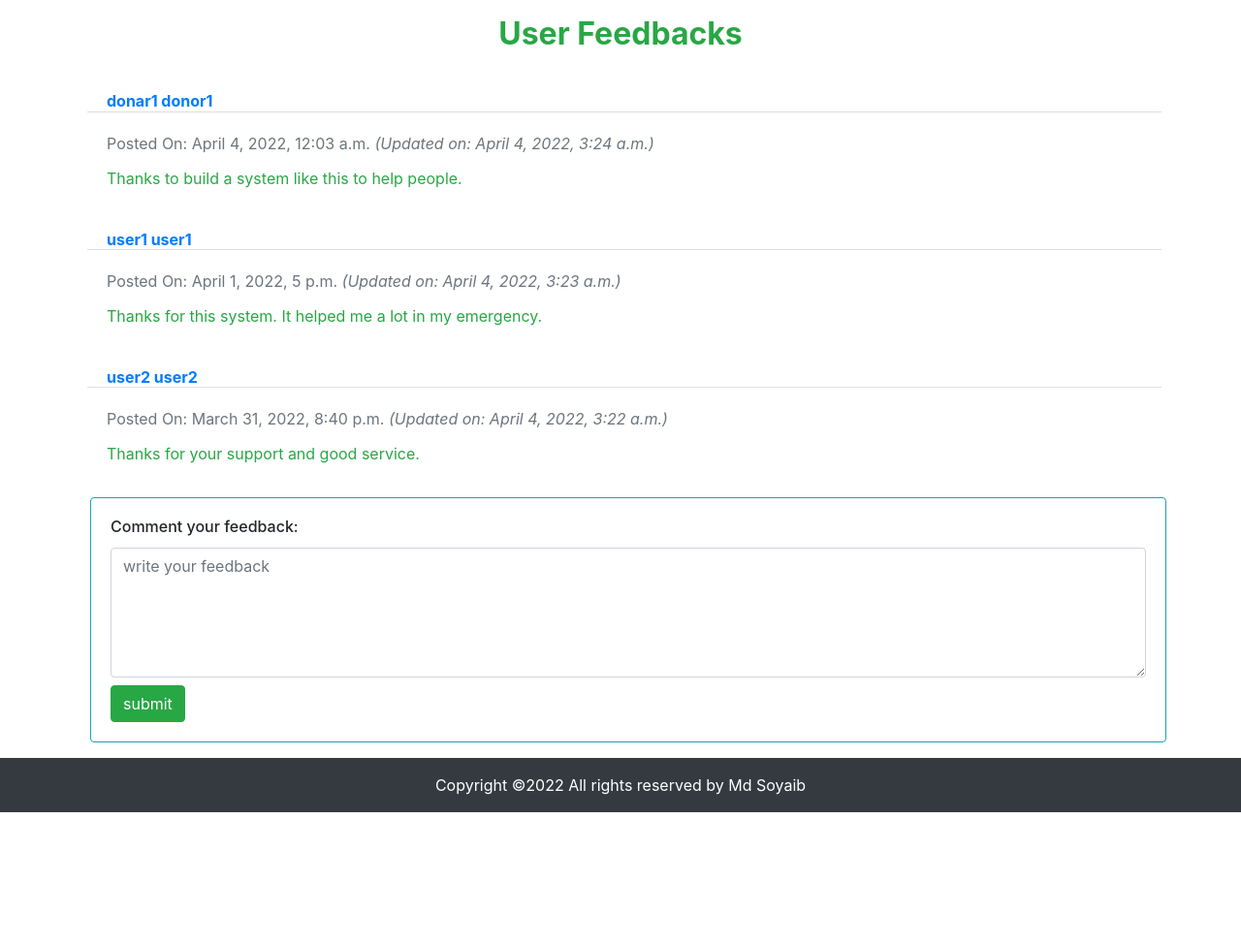
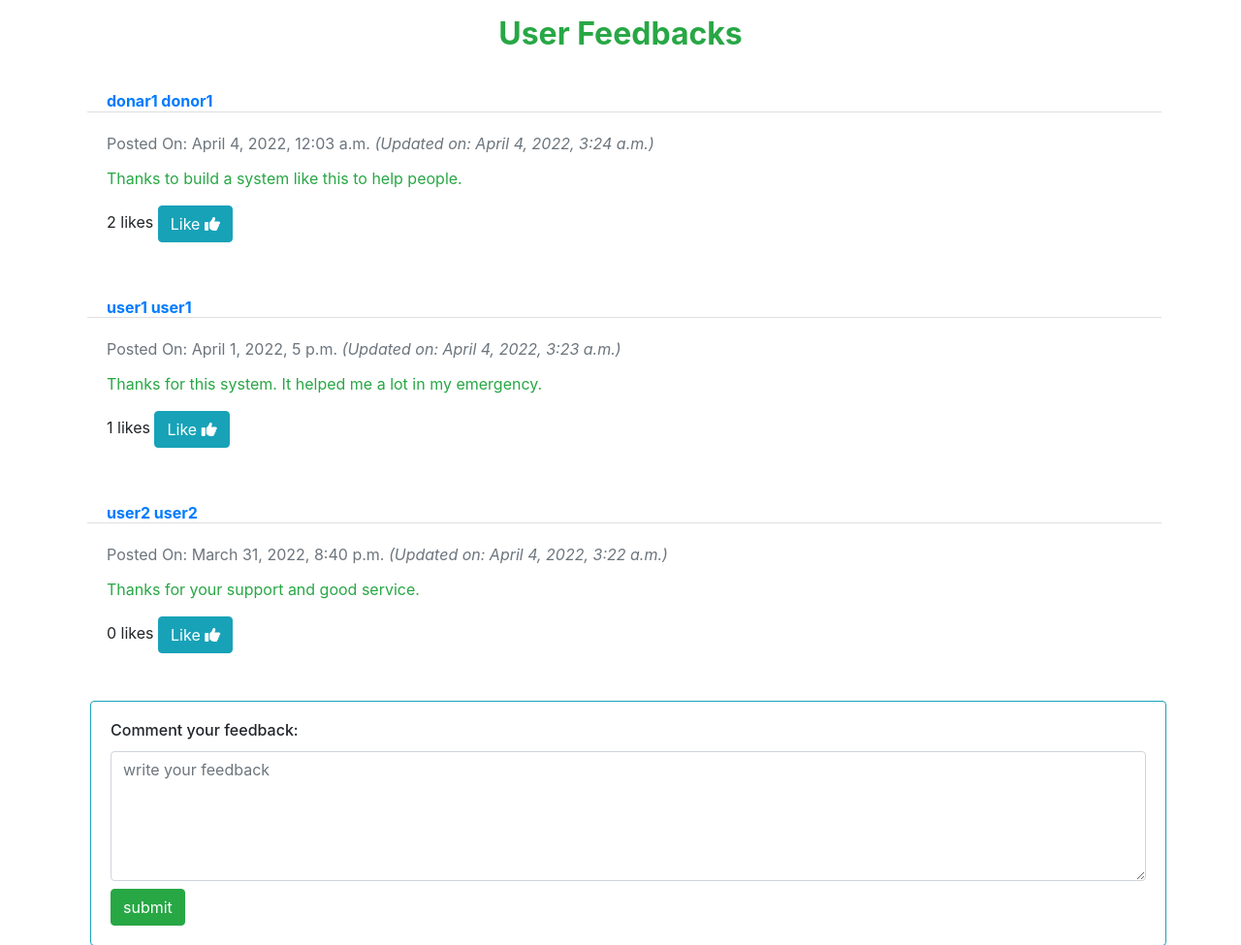
Before and after one commit to mdsoyaib/Blood_Bank, a Django app: page /feedback in a window 1280 px wide. Shown: the part 56-1031 px from the top of the page at 97% size. Before the commit the page ends 894 px from the top, so only its background shows below. Run offline with Django 3.2, Linux system fonts and the light colour scheme; a user stored in the database is signed in; data comes from the database, SQL or seed files in the repository; both versions use the stored data as it was after the commit; parts of the project's set-up code (start-up, migrations or seed data) failed here and were passed over; some libraries are stand-ins or nearby versions.

Commit message:
worked for feedback likes and crated logic, model for it and in future will make the like option more improved

```diff
--- a/app/models.py
+++ b/app/models.py
@@ -80,6 +80,14 @@ class EventRegistration(models.Model):
 class Feedback(models.Model):
     user = models.ForeignKey(CustomUser, on_delete=models.PROTECT, verbose_name=_("User Name"), null=True, blank=True)
     feedback = models.TextField(null=True, blank=True)
+    like = models.PositiveIntegerField(null=True, blank=True, default=0)
+    created_at = models.DateTimeField(auto_now_add=True, blank=True, null=True)
+    updated_at = models.DateTimeField(auto_now=True, blank=True, null=True)
+
+
+class FeedbackLike(models.Model):
+    user = models.ForeignKey(CustomUser, on_delete=models.PROTECT, verbose_name=_("User Name"), null=True, blank=True)
+    feedback = models.ForeignKey(Feedback, on_delete=models.CASCADE, null=True, blank=True)
     created_at = models.DateTimeField(auto_now_add=True, blank=True, null=True)
     updated_at = models.DateTimeField(auto_now=True, blank=True, null=True)
 
--- a/app/views.py
+++ b/app/views.py
@@ -1,6 +1,6 @@
 from django.shortcuts import render, redirect
 from django.views import View
-from app.models import City, Blood, CustomUser, Event, EventRegistration, Feedback, ContactForm, BloodRequest
+from app.models import City, Blood, CustomUser, Event, EventRegistration, Feedback, ContactForm, BloodRequest, FeedbackLike
 from django.contrib import messages
 from django.contrib.auth import authenticate, login
 from django.db.models import F
@@ -213,6 +213,7 @@ class Login(View):
 
 class Feedbacks(View):
     def get(self, request):
+        user=request.user
         feedback = Feedback.objects.all().order_by('-id')
         return render(request, 'feedback.html', {'feedback': feedback})
 
@@ -272,6 +273,26 @@ class DeleteFeedback(View):
         return redirect('feedback')
 
 
+# feedback like view
+
+class LikeFeedback(View):
+    def post(self, request, id):
+        user = request.user
+        check = Feedback.objects.get(id=id)
+        try:
+            if FeedbackLike.objects.all().get(user=user, feedback=check):
+                messages.warning(request, "You have already liked this feedback")
+                return redirect('feedback')
+        except:
+            pass
+
+        flike = FeedbackLike(user=user, feedback=check)
+        flike.save()
+        check.like = check.like + 1
+        check.save()
+        messages.success(request, "Thanks for your like!")
+        return redirect('feedback')
+
 # about us page view
 
 class About(View):
--- a/blood_bank/urls.py
+++ b/blood_bank/urls.py
@@ -15,7 +15,7 @@ Including another URLconf
 """
 from django.contrib import admin
 from django.urls import path
-from app.views import Home, Signup, Login, Events, Feedbacks, About, BloodBank, BloodRequestHistory, BloodRequestReport, DeleteBloodRequest, EditFeedback, DeleteFeedback
+from app.views import Home, Signup, Login, Events, Feedbacks, About, BloodBank, BloodRequestHistory, BloodRequestReport, DeleteBloodRequest, EditFeedback, DeleteFeedback, LikeFeedback
 from django.contrib.auth import views as auth_views
 from django.conf.urls.static import static
 from django.conf import settings
@@ -30,6 +30,7 @@ urlpatterns = [
     path('feedback', Feedbacks.as_view(), name="feedback"),
     path('edit_feedback/<int:id>', EditFeedback.as_view(), name="edit_feedback"),
     path('delete_feedback/<int:id>', DeleteFeedback.as_view(), name="delete_feedback"),
+    path('like_feedback/<int:id>', LikeFeedback.as_view(), name="like_feedback"),
 
     path('about', About.as_view(), name="about"),
 
--- a/templates/feedback.html
+++ b/templates/feedback.html
@@ -21,6 +21,25 @@
                     <div class="card-body">
                         <p class="card-title text-secondary pt-0">Posted On: {{feedback.created_at}} <i>(Updated on: {{feedback.updated_at}})</i></p>
                         <p class="card-text text-success">{{feedback.feedback}}</p>
+
+                       <!-- like/unlike section, if user is logged then he/she can like/unlike feedback -->
+                        {% if user.is_authenticated %}
+                        <p class="card-text">
+
+                            <form action="like_feedback/{{feedback.id}}" method="post">
+                                {% csrf_token %}
+
+                                {{feedback.like}} likes
+                                <button class="btn btn-info" type="submit">Like <i class="fa fa-thumbs-up" aria-hidden="true"></i></a></button>
+                            </form>
+
+                        </p>
+                        {% else %}
+                        <p class="card-text">{{feedback.like}} likes</p>
+                        {% endif %}
+                        <!-- like/unlike section end -->
+
+                        <!-- edit/delete feedback section -->
                         {% if feedback.user == request.user %}
                         <p class="card-text text-info">
                             <a href="#editModal{{feedback.id}}" class="view text-info" style="text-decoration: none;" data-toggle="modal"
@@ -29,6 +48,8 @@
                             data-target="#deleteModal{{feedback.id}}">delete</a>
                         </p>
                         {% endif %}
+                        <!-- edit/delete feedback section ends -->
+
                     </div>
                 </div>
             </div>
@@ -64,7 +85,6 @@
             <!-- feedback Modal HTML to edit feedback end -->
 
             <!-- feedback Modal HTML to delete feedback -->
-
             <div id="deleteModal{{feedback.id}}" class="modal fade">
                 <div class="modal-dialog">
                     <div class="modal-content">
@@ -92,6 +112,7 @@
             <!-- feedback Modal HTML to delete feedback end -->
 
             {% endfor %}
+            <!-- this section is about the feedbacks ends -->
 
             <!-- this section is for feedback comment box -->
 
@@ -101,14 +122,13 @@
                         <form method="post" action="feedback">
                             {% csrf_token %}
                             <h6 class="card-title">Comment your feedback: </h6>
-                            <!-- <input class="text-left" type="text" name="feedback" id="feedback" style="width: 100%;"
-                                   placeholder="write your feedback"> -->
                             <textarea class="form-control" rows="5" id="feedback" name="feedback" placeholder="write your feedback"></textarea>
                             <input type="submit" class="fourth ml-0 mt-2 mb-0 btn btn-success" value="submit">
                         </form>
                     </div>
                 </div>
             </div>
+            <!-- this section is for feedback comment box ends -->
         </div>
     </div>
 
```
Also changed, not shown: app/admin.py (+6 -1 lines), app/templatetags/custom_filter.py (added, +14 -0 lines), app/migrations/0018_feedback_like_feedbacklike.py (added), db.sqlite3.
